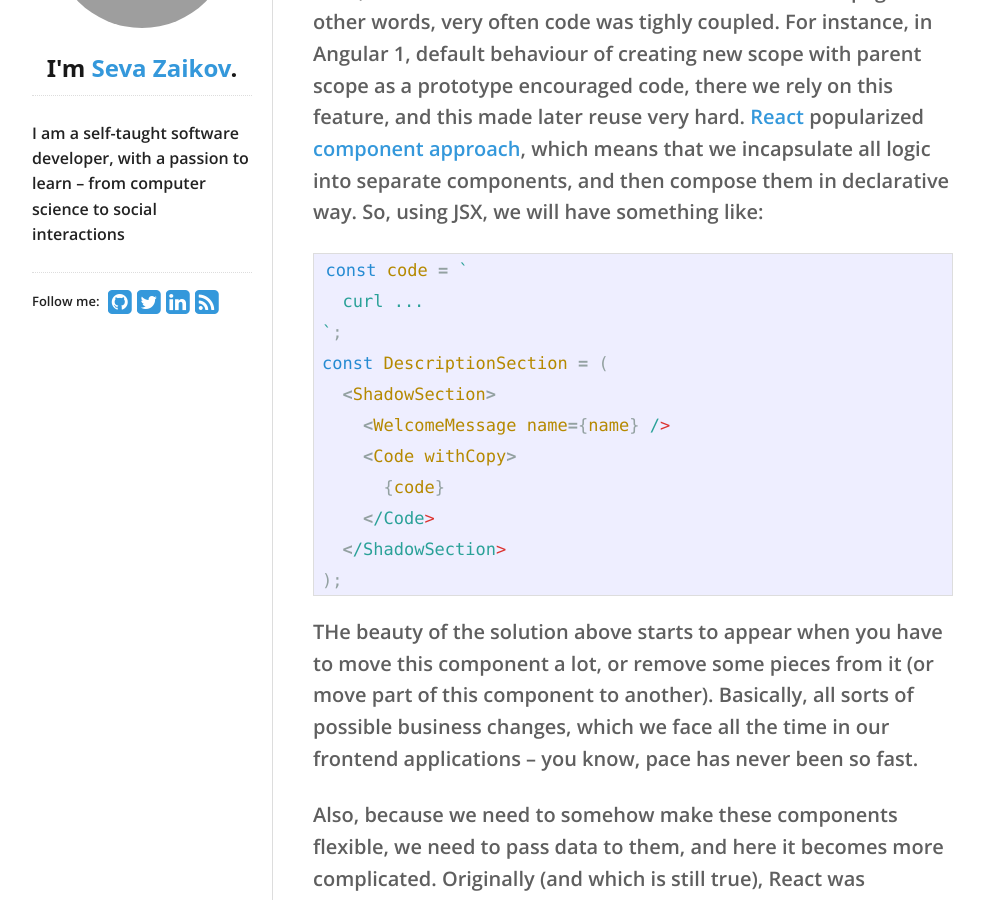
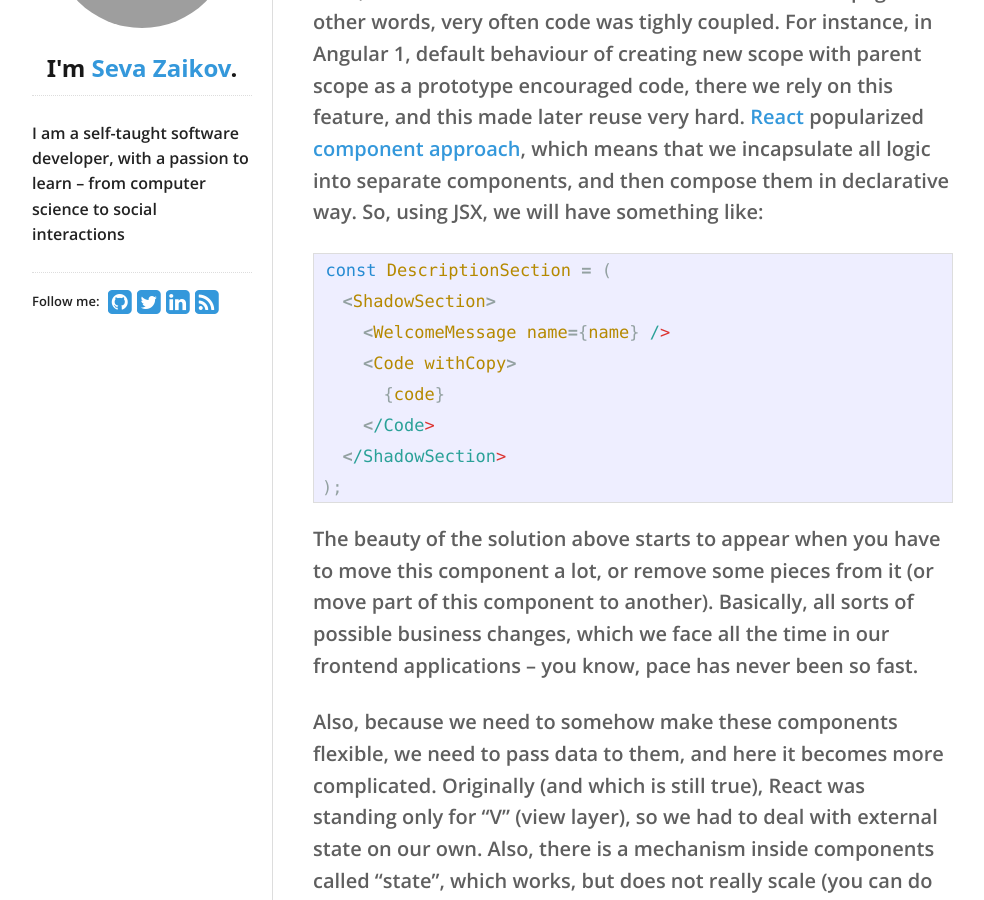
Before and after one commit to Bloomca/blog, a Jekyll site: the page built from _posts/2017-10-8-difference-between-smart-and-dumb-components.md, in a window 1280 px wide and 900 px high, scrolled down 274 px. Shown: the whole window, without its empty margins (138-1122 px from the left). Built offline with Jekyll 4.4.1, drawn with Linux system fonts in a browser that asks for light colours; nearby versions of some CDN libraries; grey boxes are pictures that could not be loaded.

Commit message:
fix typo in the article smart/dumb components

````diff
--- a/_posts/2017-10-8-difference-between-smart-and-dumb-components.md
+++ b/_posts/2017-10-8-difference-between-smart-and-dumb-components.md
@@ -8,9 +8,6 @@ In early days of single-page applications, we used to hardcode a lot of stuff, a
 [React](https://reactjs.org/) popularized [component approach](https://reactjs.org/docs/components-and-props.html), which means that we incapsulate all logic into separate components, and then compose them in declarative way. So, using JSX, we will have something like:
 
 ```js
-const code = `
-  curl ...
-`;
 const DescriptionSection = (
   <ShadowSection>
     <WelcomeMessage name={name} />
@@ -21,7 +18,7 @@ const DescriptionSection = (
 );
 ```
 
-THe beauty of the solution above starts to appear when you have to move this component a lot, or remove some pieces from it (or move part of this component to another). Basically, all sorts of possible business changes, which we face all the time in our frontend applications -- you know, pace has never been so fast.
+The beauty of the solution above starts to appear when you have to move this component a lot, or remove some pieces from it (or move part of this component to another). Basically, all sorts of possible business changes, which we face all the time in our frontend applications -- you know, pace has never been so fast.
 
 Also, because we need to somehow make these components flexible, we need to pass data to them, and here it becomes more complicated. Originally (and which is still true), React was standing only for "V" (view layer), so we had to deal with external state on our own. Also, there is a mechanism inside components called "state", which works, but does not really scale (you can do it, but general consensus is that there are easier ways). Soon after discovering all that issues, Facebook announced Flux architecture -- unidirection data flow, which was pretty different from usual two-way data binding at the moment in the industry.
 
````
